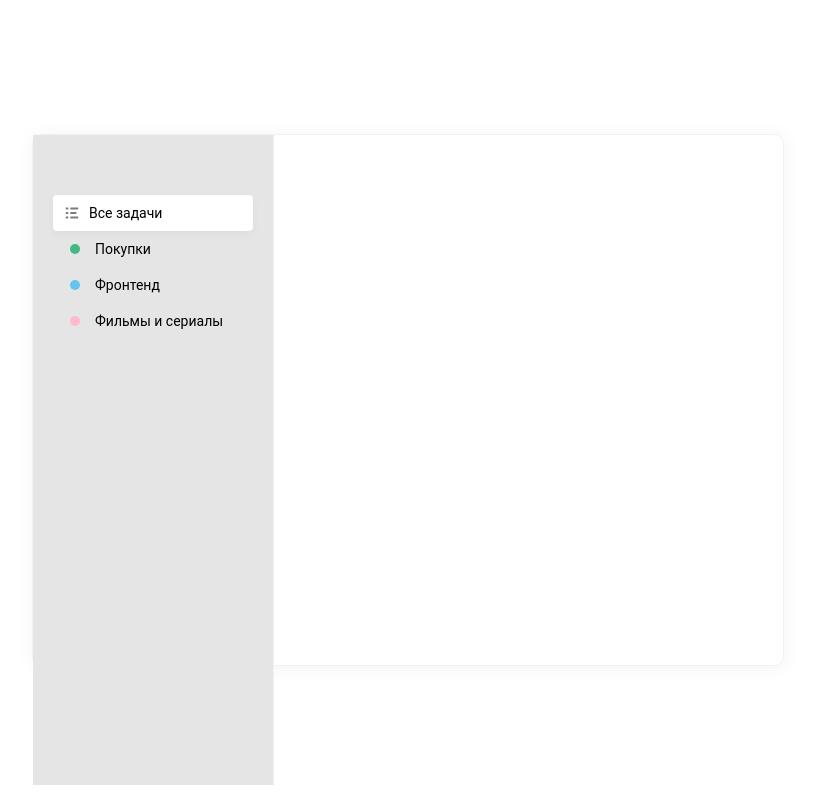
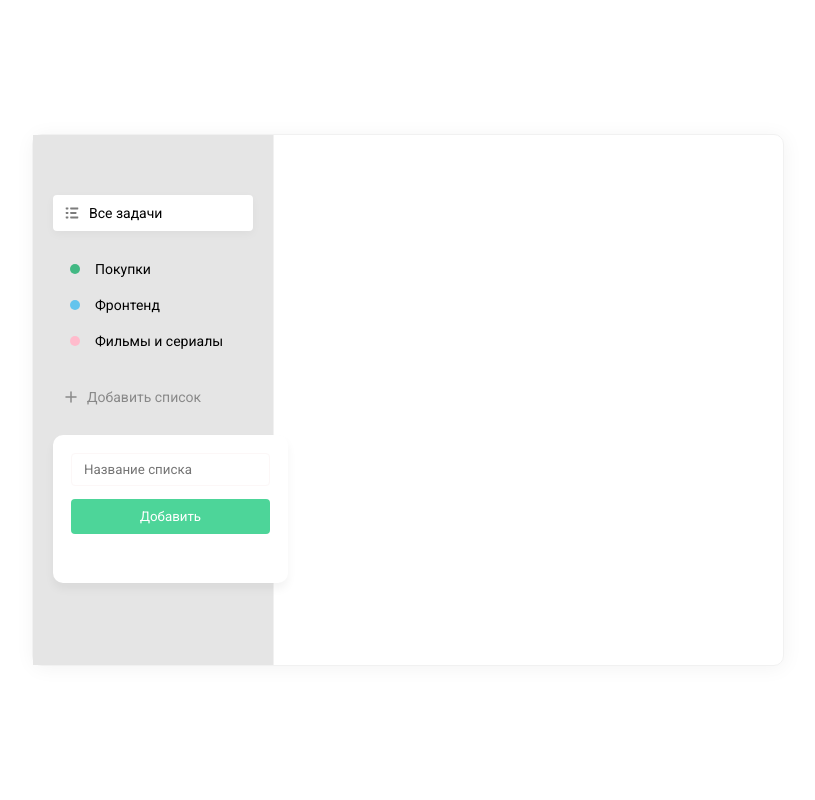
Before and after one commit to BangtanAi/TODO-APP, a React (Create React App) app: page / in a window 1280 px wide. Shown: the whole page, without its empty margins (232-1047 px from the left). Built offline with nearby package versions, Linux system fonts and the light colour scheme.

Commit message:
Разработка списка задача на ReactJS (ToDo) #2. Верстка до кнопки Добавить, также состояние для popup useVisiblePopup.xp 1:29:52

```diff
--- a/package.json
+++ b/package.json
@@ -6,6 +6,7 @@
     "@testing-library/jest-dom": "^5.11.10",
     "@testing-library/react": "^11.2.5",
     "@testing-library/user-event": "^12.8.3",
+    "classnames": "^2.2.6",
     "node-sass": "^5.0.0",
     "react": "^17.0.2",
     "react-dom": "^17.0.2",
--- a/public/index.html
+++ b/public/index.html
@@ -1,14 +1,12 @@
 <!DOCTYPE html>
 <html lang="en">
+
 <head>
   <meta charset="utf-8" />
   <link rel="icon" href="%PUBLIC_URL%/favicon.ico" />
   <meta name="viewport" content="width=device-width, initial-scale=1" />
   <meta name="theme-color" content="#000000" />
-    <meta
-      name="description"
-      content="Web site created using create-react-app"
-    />
+  <meta name="description" content="Web site created using create-react-app" />
   <link rel="apple-touch-icon" href="%PUBLIC_URL%/logo192.png" />
   <!--
       manifest.json provides metadata used when your web app is installed on a
@@ -24,8 +22,11 @@
       work correctly both with client-side routing and a non-root public URL.
       Learn how to configure a non-root public URL by running `npm run build`.
     -->
+  <link rel="preconnect" href="https://fonts.gstatic.com">
+  <link href="https://fonts.googleapis.com/css2?family=Roboto:wght@400;500&display=swap" rel="stylesheet">
   <title>React App</title>
 </head>
+
 <body>
   <noscript>You need to enable JavaScript to run this app.</noscript>
   <div id="root"></div>
@@ -40,4 +41,5 @@
       To create a production bundle, use `npm run build` or `yarn build`.
     -->
 </body>
+
 </html>
--- a/src/App.js
+++ b/src/App.js
@@ -1,4 +1,6 @@
 import List from "./components/List/index";
+import React from 'react';
+import AddButtonList from "./components/AddList";
 
 
 function App() {
@@ -32,7 +34,10 @@ function App() {
           },
 
         ]}
+        isRemovable
           />
+
+        <AddButtonList />
       </div>
       <div className='todo__tasks'></div>
 
--- /dev/null
+++ b/src/components/AddList/AddButtonList.scss
@@ -0,0 +1,16 @@
+.add-list {
+    &__popup {
+        width: 235px;
+        height: 148px;
+        background: #FFFFFF;
+        box-shadow: 0px 6px 10px rgba(0, 0, 0, 0.05);
+        border-radius: 10px;
+        padding: 18px;
+        box-sizing: border-box;
+
+        .button {
+            width: 100%;
+            margin-top: 13px;
+        }
+    }
+}
--- /dev/null
+++ b/src/components/AddList/index.jsx
@@ -0,0 +1,37 @@
+import {useState} from 'react';
+import List from "../List";
+import './AddButtonList.scss';
+import '../../index.scss';
+
+const AddButtonList = () => {
+  const[visiblePopup, setVisiblePopup] = useState(true);
+    return (
+        <div className='add-list'>
+            <List
+            onClick={() => setVisiblePopup(true)}
+            items={[
+            {
+              className: 'list__add-button',
+              icon: <svg width="12" height="12" viewBox="0 0 12 12" fill="none" xmlns="http://www.w3.org/2000/svg">
+              <path d="M6 1V11" stroke="#000000" strokeWidth="1.5" strokeLinecap="round" strokeLinejoin="round"/>
+              <path d="M1 6H11" stroke="#000000" strokeWidth="1.5" strokeLinecap="round" strokeLinejoin="round"/>
+              </svg>,
+              name: 'Добавить список',
+            }
+          ]}
+        />
+        {visiblePopup && (
+          <div className = 'add-list__popup'>
+          <input className='field' type='text' placeholder='Название списка' />
+          <button className='button' >Добавить</button>
+          </div>
+        )}
+        </div>
+
+    )
+}
+
+
+
+
+export default AddButtonList;
--- a/src/components/List/List.scss
+++ b/src/components/List/List.scss
@@ -1,4 +1,13 @@
 .list {
+  padding-bottom: 20px;
+
+    &__add-button {
+        opacity: 0.4;
+        &:hover {
+          opacity: 1;
+        }
+    }
+
     li {
       display: flex;
       align-items: center;
--- a/src/components/List/index.jsx
+++ b/src/components/List/index.jsx
@@ -1,10 +1,12 @@
 import './List.scss';
+import classNames from 'classnames';
 
-const List = ({ items }) => {
+const List = ({ items, isRemovable, onClick }) => {
     return (
-        <ul className='list'>
-            {items.map(item => (
-                <li className={item.active ? 'active' : ''}>
+        <ul onClick={onClick} className='list'>
+            {items.map((item, index) => (
+                <li key={index} className={classNames(item.className, {active:item.active})}>
+                    {/* className={item.active ? 'active' : ''} */}
                     <i>{item.icon ? item.icon : <i className={`badge badge--${item.color}`}></i> }</i>
                     <span>{item.name}</span>
                 </li>
--- a/src/index.scss
+++ b/src/index.scss
@@ -6,6 +6,7 @@
   font-family: 'Roboto', -apple-system, system-ui, sans-serif;
   -webkit-font-smoothing: antialiased;
   -moz-osx-font-smoothing: grayscale;
+
 }
 
 .todo {
@@ -23,33 +24,35 @@
   &__sidebar {
     background-color: #E5E5E5;
     width: 200px;
-    height: 100%;
+    height: calc(100% - 120px);
     border-right: 1px solid #f1f1f1;
     padding: 60px 20px;
   }
+}
 
-  &__list {
-    li {
-      display: flex;
-      align-items: center;
-      padding: 10px 12px;
-      cursor: pointer;
-      margin-bottom: 5px;
+.field {
+  background: #FFFFFF;
+  border: 1px solid #fcf7f7;
+  box-sizing: border-box;
+  border-radius: 4px;
+  padding: 8px 12px;
+  width: 100%;
 
-      &.active {
-        background: #FFFFFF;
-        box-shadow: 0px 3px 10px rgba(0, 0, 0, 0.04);
-        border-radius: 4px;
-      }
-    }
-    i {
-      display: inline-flex;
-      margin-right: 10px;
-      svg {
-        path {
-          fill: #7c7c7c;
-        }
-      }
-    }
+  &:hover {
+    border-color: #b8b4b4;
   }
 }
+.button {
+  background: #4DD599;
+  border-radius: 4px;
+  color: #ffffff;
+  border: 0;
+  padding: 10px 20px;
+  cursor: pointer;
+  &:hover {
+    background: darken(#4DD599, 6%)
+  }
+  &:active {
+    background: darken(#4DD599, 10%)
+  }
+}
```
Also changed, not shown: src/assets/img/add.svg (added), 1 other file (tests, documents, lock files or other folders). Lines whose indentation alone changed are shown as unchanged.
